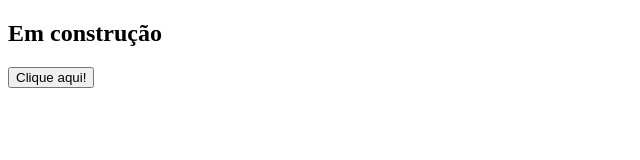
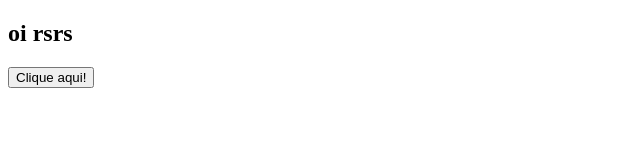
Before and after one commit to jvnakad/curso.dev, a Next.js app: page / in a window 1280 px wide. Shown: the top 160 px of the page, without its empty margins (0-640 px from the left). Built offline with nearby package versions, Linux system fonts and the light colour scheme.

Commit message:
alteracao index alice

```diff
--- a/pages/index.js
+++ b/pages/index.js
@@ -1,11 +1,11 @@
 function Home() {
   function falar() {
-    alert('Você é bobucha e tem cheiro...');
+    alert("Você é bobucha e tem cheiro...");
   }
 
   return (
     <div>
-      <h2>Em construção</h2>
+      <h2>oi rsrs</h2>
       <button onClick={falar}>Clique aqui!</button>
     </div>
   );
```
